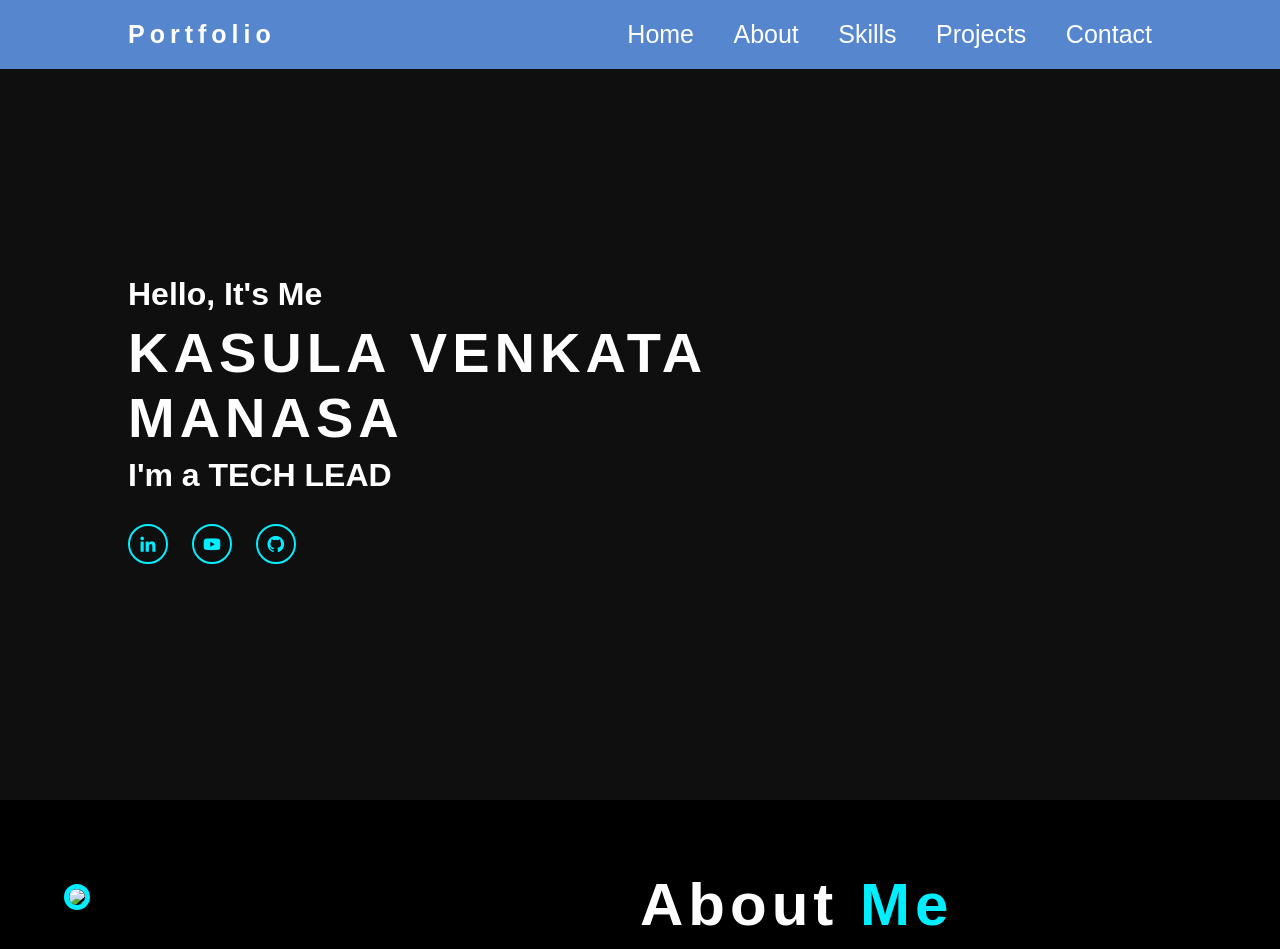
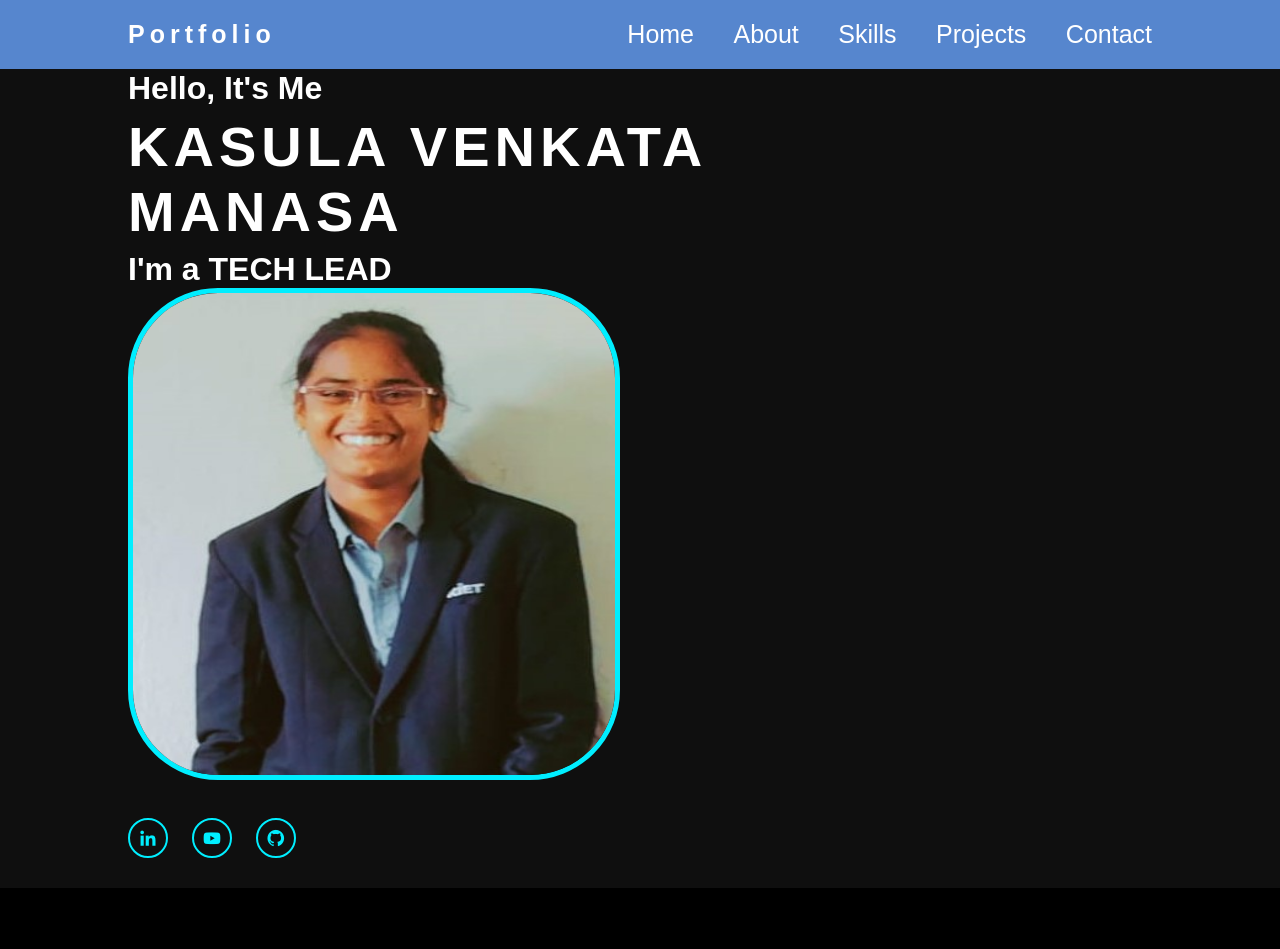
Before and after one commit to Manasa-0514/MANASA, a plain HTML site: page index.html in a window 1280 px wide. Shown: the top 949 px of the page. Drawn offline with nearby package versions, Linux system fonts and the light colour scheme.

Commit message:
Initial commit

```diff
--- a/index.html
+++ b/index.html
@@ -32,6 +32,7 @@
                 <h3>Hello, It's Me</h3>
                 <h1>KASULA VENKATA MANASA</h1>
                 <h4 style="--i:6">I'm a TECH LEAD <br>
+                    <img src="./img/IMG-25.jpg" class="abt-res">
 
 
                 <div class="home-sci">
@@ -45,7 +46,7 @@
         <section>
             <div class="about" id="About">
                 <div class="about-img">
-                    <img src="C:\Users\kasul\Pictures\,,.jpg" class="abt-res">
+                    <img src="./img/IMG-25.jpg" class="abt-res">
                 </div>
                 <div class="about-text">
                     <h2>About <span>Me</span></h2>
```
Also changed, not shown: img/IMG-25.jpg (added).
